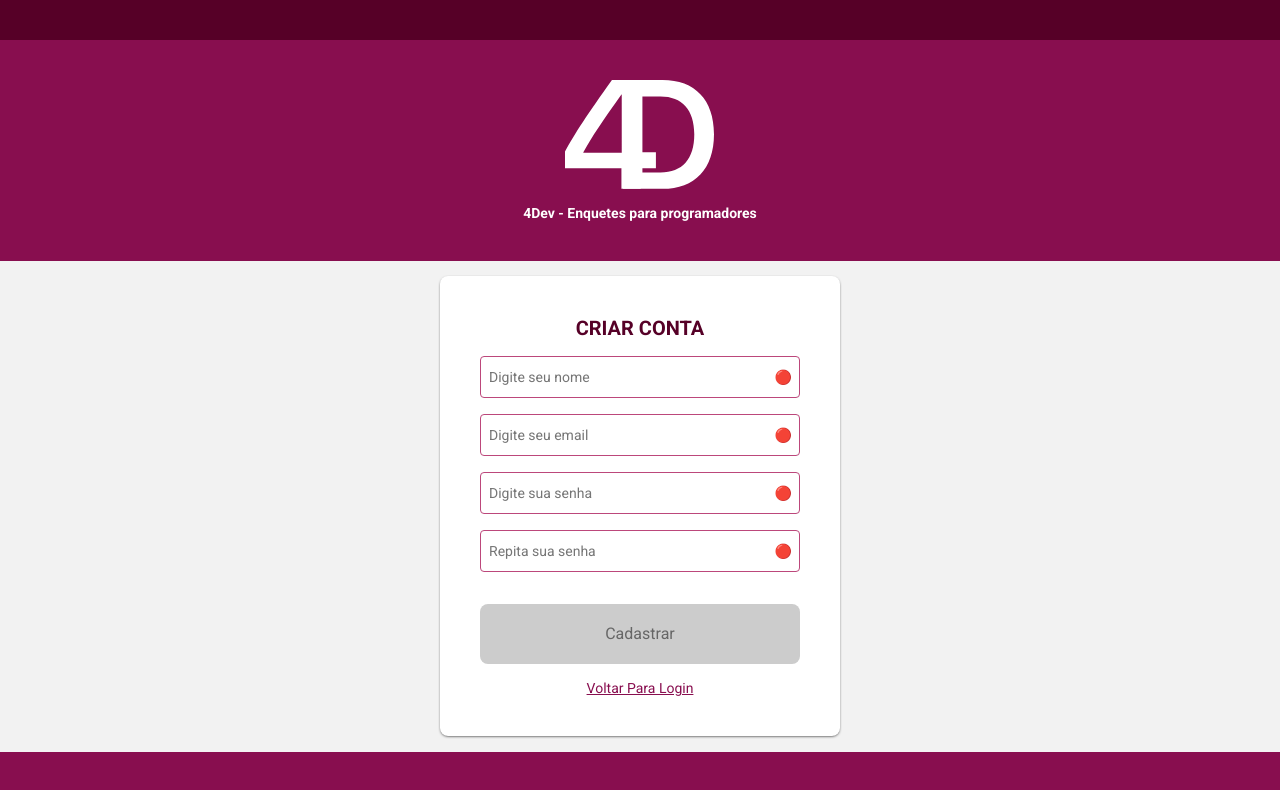
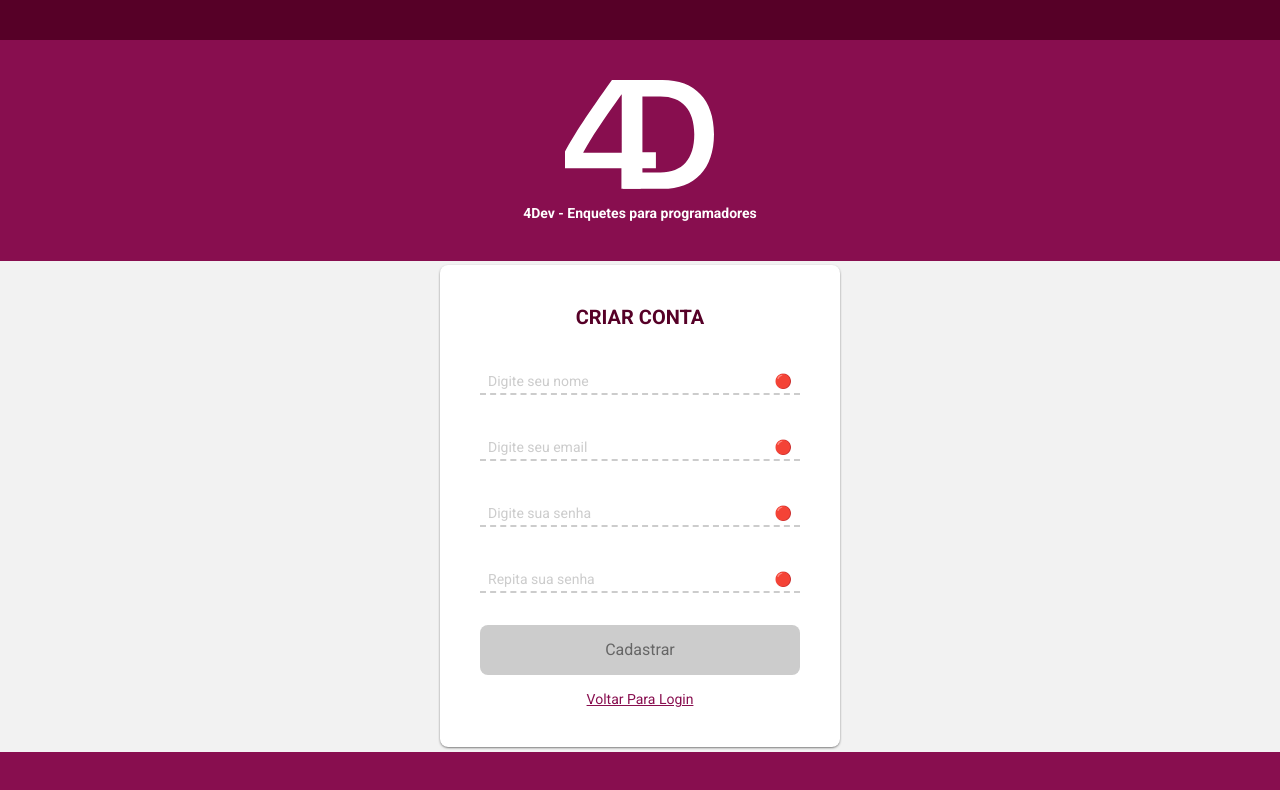
Before and after one commit to mauriciofsnts/clean-react, a React app: page /signup in a window 1280 px wide. Shown: the top 790 px of the page. Built offline with nearby package versions, Linux system fonts and the light colour scheme.

Commit message:
refactor: add input animations

```diff
--- a/src/presentations/components/input/input-styles.scss
+++ b/src/presentations/components/input/input-styles.scss
@@ -1,11 +1,64 @@
+@import '../../styles/color.scss';
+
+// border: 1px solid $primaryLight;
+// line-height: 40px;
+// border-radius: 4px;
+// padding: 0 40px 0 8px;
+
+// &:focus {
+//   outline-color: $primaryLight;
+// }
+
 .inputWrap {
-  margin-top: 16px;
+  margin-top: 40px;
   display: flex;
   position: relative;
   align-items: center;
+  border-bottom: 2px dashed $disabledColor;
+
+  &:focus-within {
+    border-color: transparent;
+
+    &::after {
+      transform: scaleX(1);
+    }
+
+    label {
+      transform: scale(0.9) translateY(-20px);
+    }
+  }
+
+  &::after {
+    content: '';
+    width: 100%;
+    height: 2px;
+    background-color: $primaryLight;
+    position: absolute;
+    bottom: 0px;
+    left: 0px;
+    transform-origin: 0%;
+    transform: scaleX(0);
+    transition: transform 500ms ease;
+  }
 
   input {
-    flex-grow: 1;
+    width: 100%;
+    line-height: 24px;
+    padding: 0 40px 0 8px;
+
+    &:not(:placeholder-shown) + label {
+      transform: scale(0.9) translateY(-20px);
+    }
+  }
+
+  label {
+    position: absolute;
+    left: 8px;
+    color: $disabledColor;
+    cursor: text;
+    transform-origin: 0%;
+    transform: translateY(0);
+    transition: transform 500ms ease;
   }
 
   .status {
--- a/src/presentations/components/input/input.tsx
+++ b/src/presentations/components/input/input.tsx
@@ -1,38 +1,42 @@
-import React, { useContext } from 'react'
+import React, { useContext, useRef } from 'react'
 import Styles from './input-styles.scss'
 import Context from '@/presentations/contexts/form/form-context'
 
-type Props = React.DetailedHTMLProps<React.InputHTMLAttributes<HTMLInputElement>, HTMLInputElement>;
+type Props = React.DetailedHTMLProps<
+React.InputHTMLAttributes<HTMLInputElement>,
+HTMLInputElement
+>
 
 const Input: React.FC<Props> = (props: Props) => {
   const { state, setState } = useContext(Context)
+  const inputRef = useRef<HTMLInputElement>(null)
   const error = state[`${props.name}Error`]
-
-  const enableInput = (event: React.FocusEvent<HTMLInputElement>): void => {
-    event.target.readOnly = false
-  }
-
-  const handleChange = (event: React.ChangeEvent<HTMLInputElement>): void => {
-    setState(prev => ({ ...prev, [event.target.name]: event.target.value }))
-  }
-
-  const getStatus = (): string => {
-    return error ? '🔴' : '🟢'
-  }
-
-  const getTitle = (): string => {
-    return error || 'Tudo certo'
-  }
 
   return (
     <div className={Styles.inputWrap}>
-      <input {...props} data-testid={props.name} readOnly onFocus={enableInput} onChange={handleChange}/>
+      <input
+        {...props}
+        placeholder=" "
+        ref={inputRef}
+        data-testid={props.name}
+        readOnly
+        onFocus={(e) => (e.target.readOnly = false)}
+        onChange={(e) =>
+          setState((prev) => ({
+            ...prev,
+            [e.target.name]: e.target.value
+          }))
+        }
+      />
+
+      <label onClick={() => inputRef.current.focus()}>{props.placeholder}</label>
+
       <span
         data-testid={`${props.name}-status`}
-        title={getTitle()}
+        title={error || 'Tudo certo'}
         className={Styles.status}
       >
-        {getStatus()}
+        {error ? '🔴' : '🟢'}
       </span>
     </div>
   )
--- a/src/presentations/styles/global.scss
+++ b/src/presentations/styles/global.scss
@@ -1,9 +1,9 @@
-@import "./color.scss";
+@import './color.scss';
 
 * {
   margin: 0;
   padding: 0;
-  font-family: "Roboto", sans-serif;
+  font-family: 'Roboto', sans-serif;
   font-size: 14px;
   box-sizing: border-box;
 }
@@ -18,7 +18,7 @@
   border: none;
   border-radius: 8px;
   font-size: 16px;
-  line-height: 60px;
+  line-height: 50px;
   cursor: pointer;
 
   &:hover {
@@ -36,15 +36,9 @@
   }
 }
 
-input[type="password"],
-input[type="text"],
-input[type="email"] {
-  border: 1px solid $primaryLight;
-  line-height: 40px;
-  border-radius: 4px;
-  padding: 0 40px 0 8px;
-
-  &:focus {
-    outline-color: $primaryLight;
-  }
+input[type='password'],
+input[type='text'],
+input[type='email'] {
+  border: none;
+  outline: none;
 }
```
Also changed, not shown: 1 other file (tests, documents, lock files or other folders).
